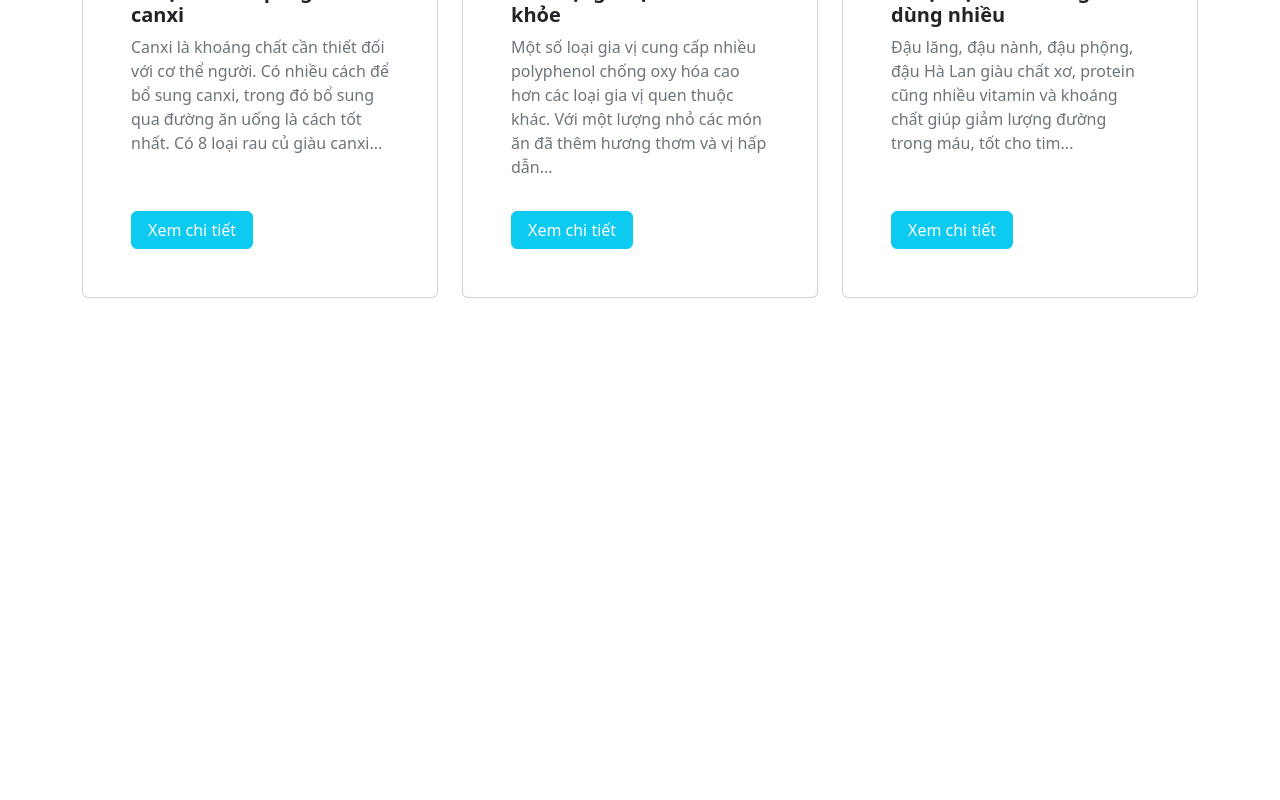
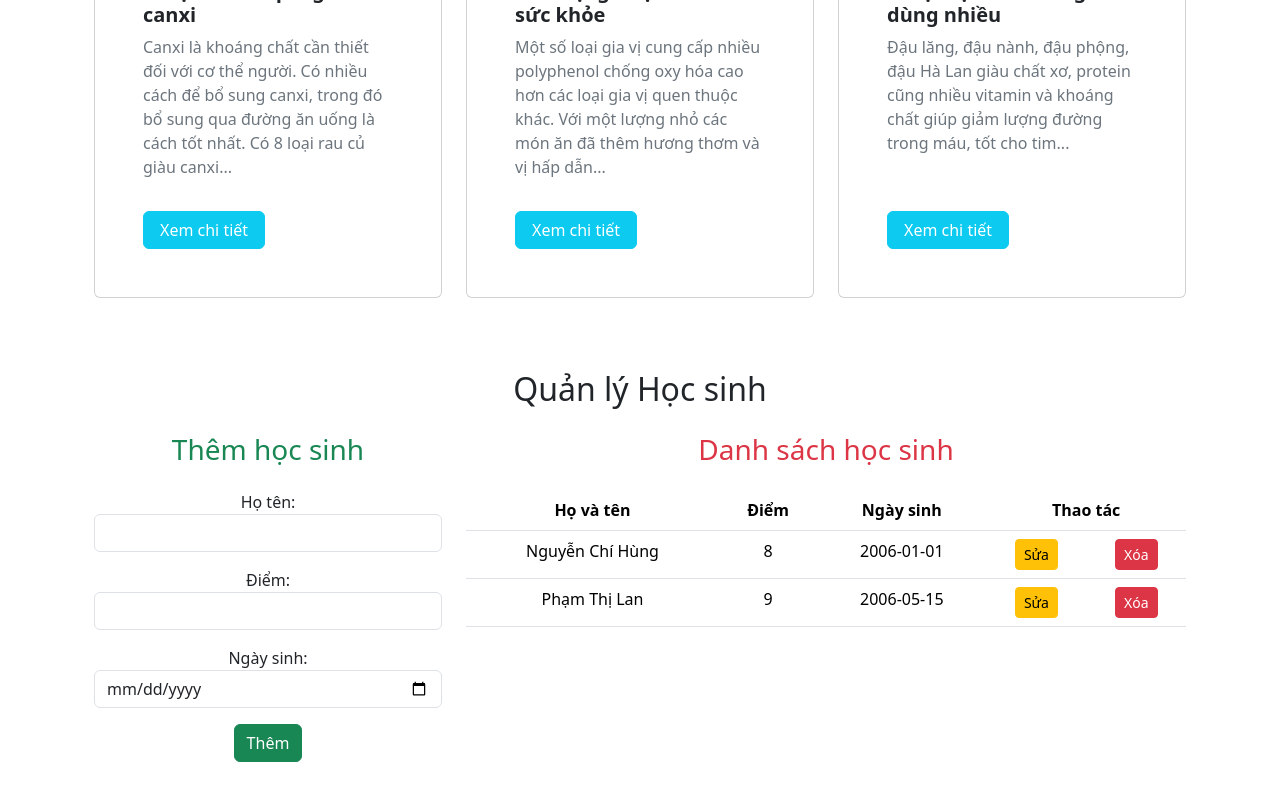
Before and after one commit to lqhuy03/readify-bookstore, a Vue app in the folder Lab6/: page / in a window 1280 px wide. Shown: the part 703-1503 px from the top of the page. Before the commit the page ends 1057 px from the top, so only its background shows below. Built offline with nearby package versions, Linux system fonts and the light colour scheme.

Commit message:
Submit Lab6_bai4

```diff
--- a/Lab6/src/App.vue
+++ b/Lab6/src/App.vue
@@ -2,14 +2,17 @@
 import Bai1 from './components/Bai1.vue'
 import Bai2 from './components/Bai2.vue'
 import Bai3 from './components/Bai3.vue'
+import Bai4 from './components/Bai4.vue'
 </script>
 
 <template>
   <div class="container">
     <Bai1 />
-  <Bai2 />
+    <Bai2 />
+    <Bai3 />
+    <Bai4 />
   </div>
-  <Bai3 />
+
 
 </template>
 
--- /dev/null
+++ b/Lab6/src/components/Bai4.vue
@@ -0,0 +1,107 @@
+<template>
+  <div class="container mt-5 mb-5">
+    <h2 class="mb-4">Quản lý Học sinh</h2>
+    <div class="row">
+
+        <form @submit.prevent="submitForm" class="col-sm-4">
+            <h3 class="mb-4 text-success">{{ isEditing ? 'Cập nhật học sinh' : 'Thêm học sinh' }}</h3>
+
+            <div class="mb-3 mt-3">
+                <label for="name">Họ tên:</label>
+                <input type="text" class="form-control" v-model="student.name" id="name" required />
+            </div>
+
+            <div class="mb-3">
+                <label for="score">Điểm: </label>
+                <input type="number" max="10" min="0" class="form-control" v-model.number="student.score" id="score" required />
+            </div>
+
+            <div class="mb-3">
+                <label for="dob">Ngày sinh: </label>
+                <input type="date" class="form-control" v-model="student.dob" id="dob" required />
+            </div>
+
+            <button type="submit" class="btn" :class="isEditing ? 'btn-warning' : 'btn-success'">
+                {{ isEditing ? 'Cập nhật' : 'Thêm' }}
+            </button>
+        </form>
+
+        <div class="col-sm-8">
+            <h3 class="mb-4 text-danger">Danh sách học sinh</h3>
+            <table class="table table-hover">
+                <thead>
+                    <tr>
+                        <th>Họ và tên</th>
+                        <th>Điểm</th>
+                        <th>Ngày sinh</th>
+                        <th colspan="2">Thao tác</th>
+                    </tr>
+                </thead>
+                <tbody>
+                    <tr v-for="(stu, index) in students" :key="index">
+                        <td>{{ stu.name }}</td>
+                        <td>{{ stu.score }}</td>
+                        <td>{{ stu.dob }}</td>
+                        <td>
+                            <button class="btn btn-warning btn-sm" @click="editStudent(index)">Sửa</button>
+                        </td>
+                        <td>
+                            <button class="btn btn-danger btn-sm" @click="deleteStudent(index)">Xóa</button>
+                        </td>
+                    </tr>
+                </tbody>
+            </table>
+        </div>
+    </div>
+  </div>
+</template>
+
+<script setup>
+import { ref } from 'vue';
+
+// 1. Dữ liệu mẫu ban đầu
+const students = ref([
+    { name: 'Nguyễn Chí Hùng', score: 8, dob: '2006-01-01'},
+    { name: 'Phạm Thị Lan', score: 9, dob: '2006-05-15'}
+]);
+
+// 2. Biến quản lý trạng thái form
+const student = ref({ name: '', score: null, dob: '' });
+let isEditing = ref(false); // Trạng thái: False = Thêm mới, True = Sửa
+let editingIndex = ref(null); // Index của sinh viên đang sửa
+
+// 3. Hàm reset form
+const resetForm = () => {
+    student.value = { name: '', score: null, dob: '' };
+    isEditing.value = false;
+    editingIndex.value = null;
+};
+
+// 4. Hàm Thêm/Cập nhật
+const submitForm = () => {
+    if (isEditing.value) {
+        // CẬP NHẬT: Sao chép dữ liệu mới vào vị trí cũ
+        students.value[editingIndex.value] = { ...student.value };
+    } else {
+        // THÊM MỚI: Thêm dữ liệu vào cuối mảng
+        students.value.push({ ...student.value });
+    }
+    resetForm();
+};
+
+// 5. Hàm Sửa
+const editStudent = (index) => {
+    // 1. Lấy dữ liệu của học sinh muốn sửa và đưa lên form
+    student.value = { ...students.value[index] };
+    // 2. Chuyển sang chế độ sửa
+    isEditing.value = true;
+    // 3. Lưu lại index đang sửa
+    editingIndex.value = index;
+};
+
+// 6. Hàm Xóa
+const deleteStudent = (index) => {
+    // Dùng splice để xóa 1 phần tử tại vị trí index
+    students.value.splice(index, 1);
+};
+</script>
```
